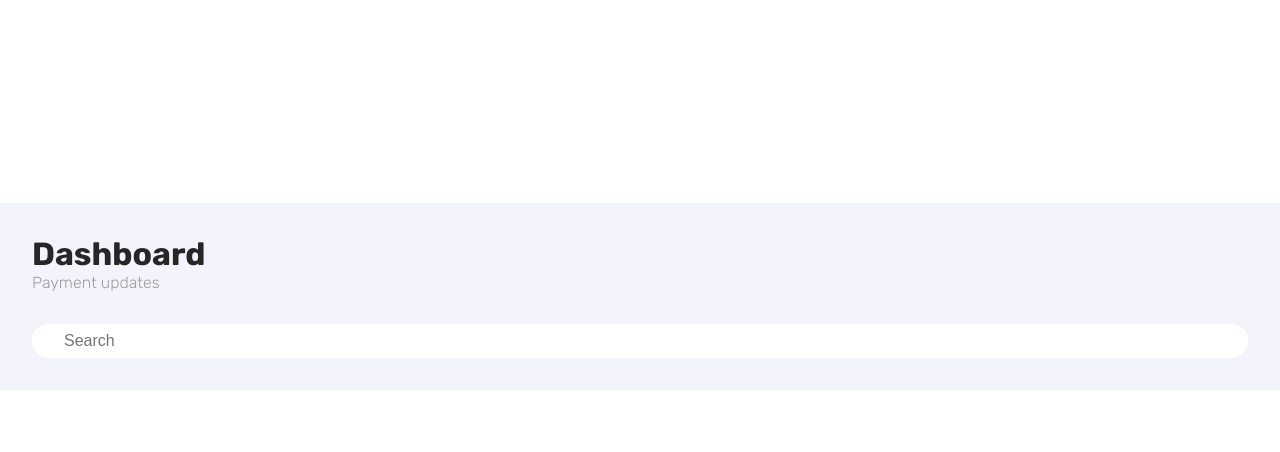
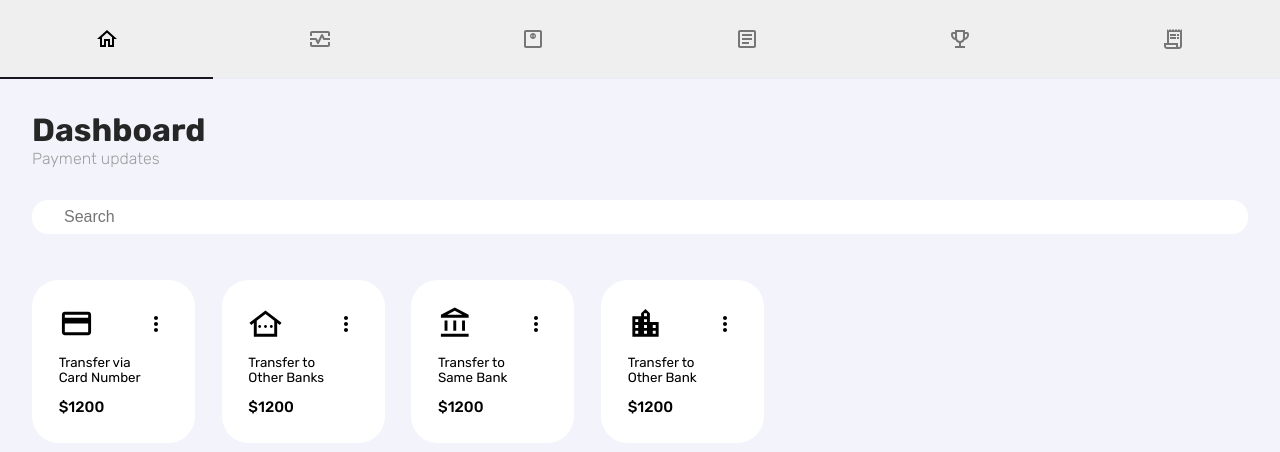
Before and after one commit to jomarcui/react-next-dashboards, a Next.js app in the folder dashboard-01/: page / in a window 1280 px wide. Shown: the top 452 px of the page. Built offline with nearby package versions, Linux system fonts and the light colour scheme.

Commit message:
🚀 Added Transfer Actions

```diff
--- /dev/null
+++ b/dashboard-01/components/TransferAction/Button.styles.ts
@@ -0,0 +1,18 @@
+import styled from '@emotion/styled';
+
+export const ButtonStyles = styled.button`
+  background-color: #fff;
+  border: none;
+  border-radius: 2em;
+  margin: 1em;
+  min-width: 10.188rem;
+  padding: 2em;
+
+  &:first-of-type {
+    margin-left: 0;
+  }
+
+  &:last-of-type {
+    margin-right: 0;
+  }
+`;
--- /dev/null
+++ b/dashboard-01/components/TransferAction/Button.tsx
@@ -0,0 +1,7 @@
+import { ButtonStyles } from './Button.styles';
+
+const Button = ({ children, value }) => (
+  <ButtonStyles value={value}>{children}</ButtonStyles>
+);
+
+export default Button;
--- /dev/null
+++ b/dashboard-01/components/TransferAction/index.ts
@@ -0,0 +1,3 @@
+import Button from './Button';
+
+export { Button as TransferActionButton };
--- a/dashboard-01/containers/Dashboard/Dashboard.styles.ts
+++ b/dashboard-01/containers/Dashboard/Dashboard.styles.ts
@@ -9,3 +9,38 @@ export const DashboardContainerStyled = styled.div`
     grid-area: Dashboard;
   }
 `;
+
+export const TransferActionButtonContainer = styled.div`
+  overflow-x: scroll;
+  white-space: nowrap;
+
+  ${mq['XS']} {
+    max-width: 425px;
+  }
+`;
+
+export const TransferActionButtonContent = styled.div`
+  align-items: start;
+  display: flex;
+  flex-direction: column;
+  font-family: 'Rubik';
+  gap: 1em;
+  grid-template-rows: repeat(3, 1fr);
+`;
+
+export const TransferActionButtonContentFee = styled.div`
+  font: 500 1.125em 'Rubik';
+`;
+
+export const TransferActionButtonContentLabel = styled.div`
+  align-items: start;
+  display: flex;
+  flex-direction: column;
+`;
+
+export const TransferActionButtonContentMore = styled.div`
+  align-items: center;
+  display: flex;
+  justify-content: space-between;
+  width: 100%;
+`;
--- a/dashboard-01/containers/Dashboard/Dashboard.tsx
+++ b/dashboard-01/containers/Dashboard/Dashboard.tsx
@@ -1,14 +1,56 @@
 /** @jsxRuntime classic */
 /** @jsx jsx */
 import { jsx } from '@emotion/react';
+import {
+  AccountBalanceOutlined,
+  CreditCardOutlined,
+  LocationCityOutlined,
+  MoreVertOutlined,
+  OtherHousesOutlined,
+} from '@mui/icons-material';
 import { useState } from 'react';
 import { InputText } from '../../components/Input';
-import { DashboardContainerStyled } from './Dashboard.styles';
+import { TransferActionButton } from '../../components/TransferAction';
+import {
+  DashboardContainerStyled,
+  TransferActionButtonContainer,
+  TransferActionButtonContent,
+  TransferActionButtonContentFee,
+  TransferActionButtonContentLabel,
+  TransferActionButtonContentMore,
+} from './Dashboard.styles';
 
 const Dashboard = () => {
   const [searchKeyword, setSearchKeyWord] = useState('');
 
   const handleChange = (event) => setSearchKeyWord(event.target.value);
+
+  const transferActions = [
+    {
+      fee: 1200,
+      Icon: CreditCardOutlined,
+      id: 0,
+      label: 'Transfer via Card Number',
+    },
+    {
+      fee: 1200,
+      Icon: OtherHousesOutlined,
+      id: 1,
+      label: 'Transfer to Other Banks',
+    },
+    {
+      fee: 1200,
+      Icon: AccountBalanceOutlined,
+      id: 2,
+      label: 'Transfer to Same Bank',
+    },
+    {
+      fee: 1200,
+      Icon: LocationCityOutlined,
+      id: 3,
+      label: 'Transfer to Other Bank',
+    },
+  ];
 
   return (
     <DashboardContainerStyled>
@@ -39,6 +81,32 @@ const Dashboard = () => {
           />
         </div>
       </div>
+      <TransferActionButtonContainer>
+        <div css={{ marginTop: '2em' }}>
+          {transferActions.map(({ fee, Icon, id, label, ...props }) => {
+            const labelPartA = label.slice(0, 12);
+            const labelPartB = label.slice(12);
+
+            return (
+              <TransferActionButton key={id} value={label} {...props}>
+                <TransferActionButtonContent>
+                  <TransferActionButtonContentMore>
+                    <Icon fontSize="large" />
+                    <MoreVertOutlined />
+                  </TransferActionButtonContentMore>
+                  <TransferActionButtonContentLabel>
+                    <span>{labelPartA}</span>
+                    <span>{labelPartB}</span>
+                  </TransferActionButtonContentLabel>
+                  <TransferActionButtonContentFee>
+                    ${fee}
+                  </TransferActionButtonContentFee>
+                </TransferActionButtonContent>
+              </TransferActionButton>
+            );
+          })}
+        </div>
+      </TransferActionButtonContainer>
     </DashboardContainerStyled>
   );
 };
--- a/dashboard-01/containers/Navigation/Navigation.styles.ts
+++ b/dashboard-01/containers/Navigation/Navigation.styles.ts
@@ -5,6 +5,6 @@ export const NavigationContainerStyled = styled.div`
   background-color: #ececf6;
 
   ${mq['XS']} {
-    grid-area: Dashboard;
+    grid-area: Navigation;
   }
 `;
--- a/dashboard-01/pages/index.tsx
+++ b/dashboard-01/pages/index.tsx
@@ -8,9 +8,8 @@ const MainContainerStyled = styled.div`
   display: grid;
 
   ${mq['XS']} {
-    grid-template-columns: 1fr;
-    grid-template-rows: 1fr 1fr 1fr;
-    gap: 1em 1em;
+    grid-template-columns: auto;
+    grid-template-rows: repeat(3, auto);
     grid-template-areas:
       'Navigation'
       'Dashboard'
@@ -20,7 +19,7 @@ const MainContainerStyled = styled.div`
 
 const OtherContainerStyled = styled.div`
   ${mq['XS']} {
-    grid-area: Dashboard;
+    grid-area: Other;
   }
 `;
 
--- a/dashboard-01/utilities/mediaQuery.ts
+++ b/dashboard-01/utilities/mediaQuery.ts
@@ -1,10 +1,10 @@
 export const Breakpoints: { [index: string]: number } = {
-  XS: 768,
+  XS: 576,
 };
 
 export const mq = Object.keys(Breakpoints)
   .map((key) => [key, Breakpoints[key]] as [string, number])
   .reduce((prev, [key, breakpoint]) => {
-    prev[key] = `@media (min-width: ${breakpoint}px)`;
+    prev[key] = `@media screen and (max-width: ${breakpoint}px)`;
     return prev;
   }, {} as { [index: string]: string });
```
